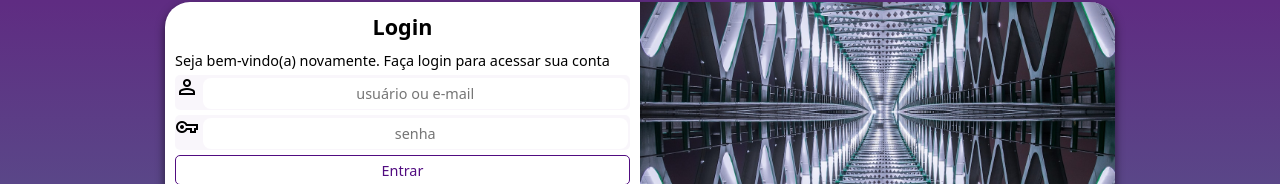
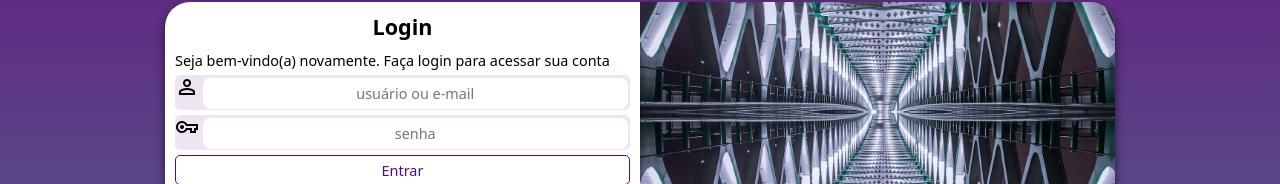
Before and after one commit to MuberDonizeti/projeto-login, a plain HTML site: page index.html in a window 1280 px wide. Shown: the part 126-310 px from the top of the page. Drawn offline with nearby package versions, Linux system fonts and the light colour scheme.

Commit message:
Update style.css

```diff
--- a/estilos/style.css
+++ b/estilos/style.css
@@ -64,7 +64,7 @@ div#formulario > h1{
   margin-bottom: 10px;
 }
 form > div.campo{
-  background-color: #520c8009;
+  background-color: #520c801a;
   display: block;
   width: 100%;
   height: 35px;
```
